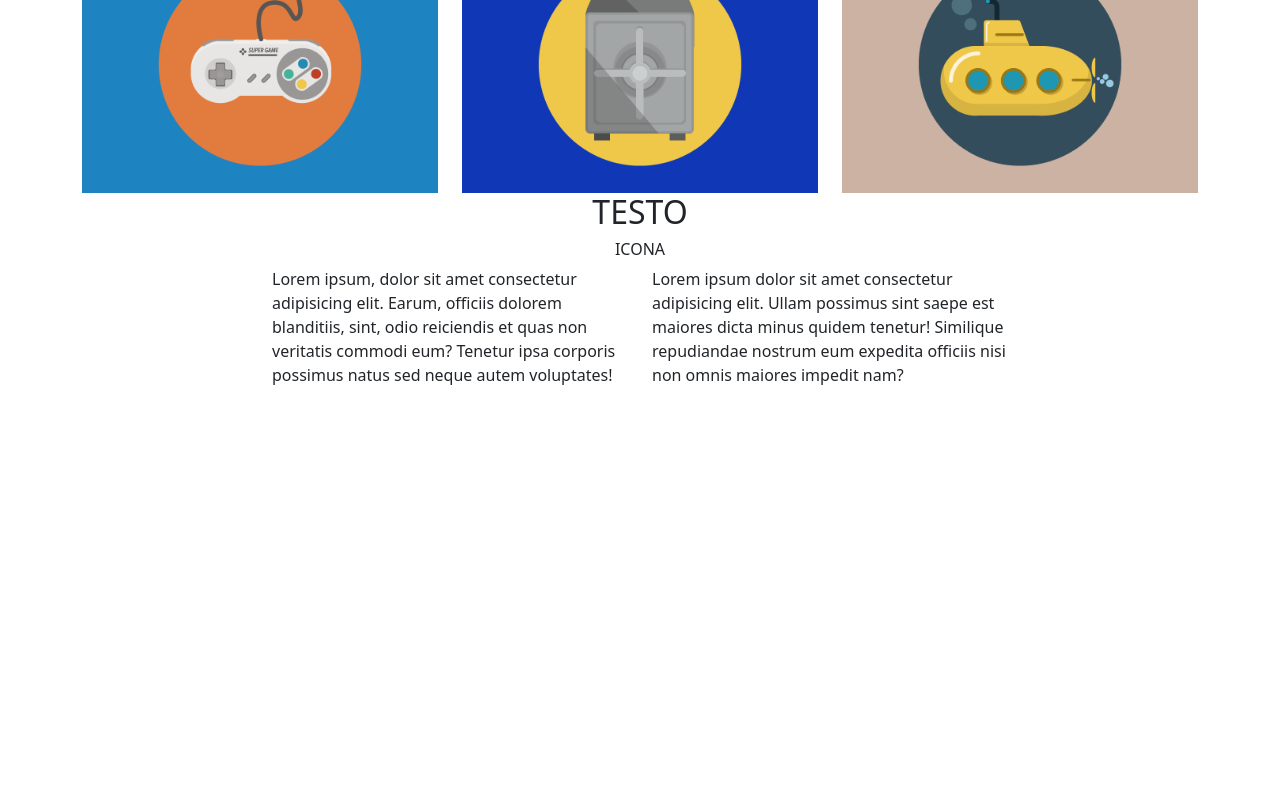
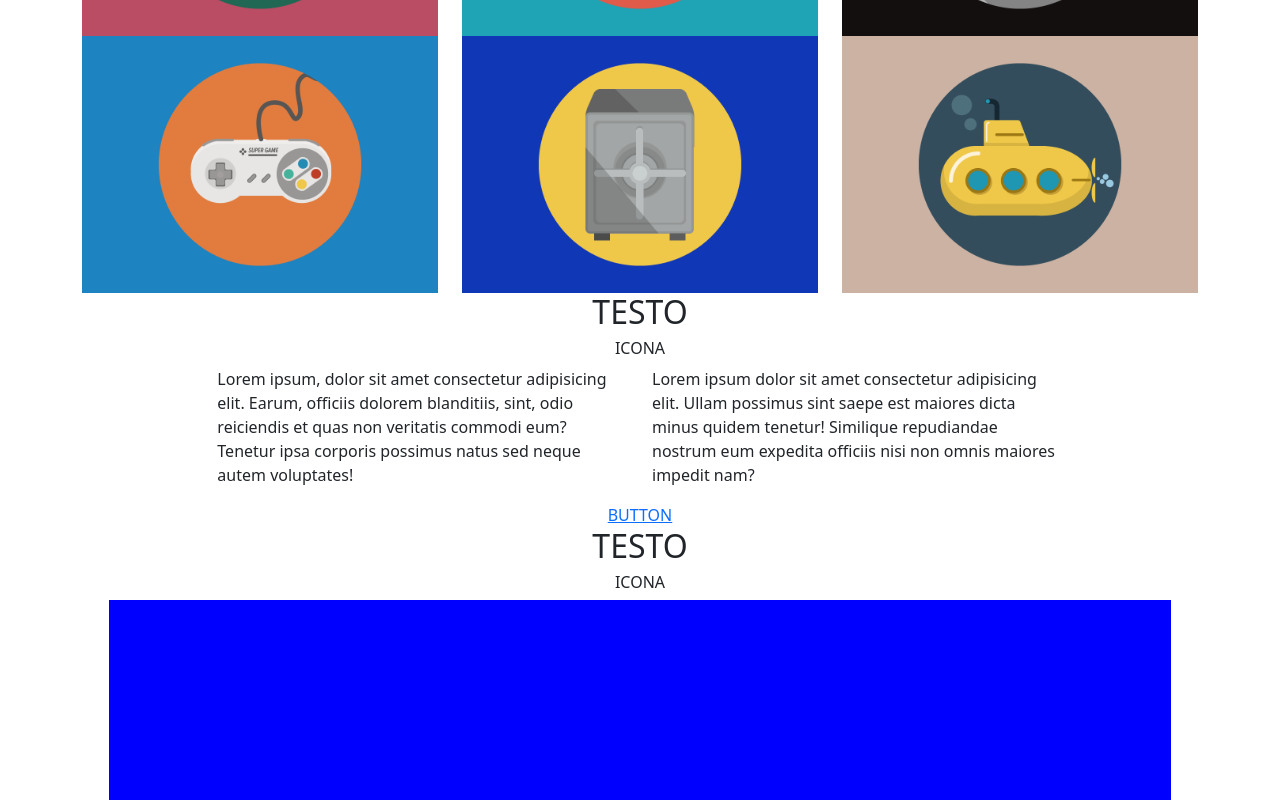
Before and after one commit to SimonePizziconi/html-css-bootstrap-freelancer, a plain HTML site: page index.html in a window 1280 px wide. Shown: the part 1164-1964 px from the top of the page. Before the commit the page ends 1567 px from the top, so only its background shows below. Drawn offline with nearby package versions, Linux system fonts and the light colour scheme.

Commit message:
Add Structure Contact

```diff
--- a/css/style.css
+++ b/css/style.css
@@ -3,7 +3,6 @@
 nav{
     height: 80px;
     background-color: #2c3e50;
-    width: 100%;
     display: flex;
     align-items: center;
     justify-content: space-between;
@@ -30,5 +29,5 @@ div img{
 
 .box{
     background-color: blue;
-    min-height: 20px;
+    min-height: 200px;
 }
--- a/index.html
+++ b/index.html
@@ -13,19 +13,19 @@
 </head>
 <body>
 
-    <div class="container">
+    <div class="container-fluid g-0">
         <!-- Testa della pagina -->
         <header>
             <div class="row">
                 <div class="col-12">
                     <nav>
                         <h1>LOGO</h1>
-                        <a href="#">MENU</a>
                     </nav>
                 </div>
             </div>
             <section class="jumbotron">
-                <div class="row justify-content-center">
+
+                <div class="row justify-content-center g-0">
                     <div class="col-6">
                         <div>
                             <img src="img/avatar.svg" alt="avatar">
@@ -42,6 +42,7 @@
         <main>
 
             <!-- SECTION PORTFOLIO -->
+
             <section>
                 <div class="row justify-content-center">
                     <div class="col-6">
@@ -51,6 +52,7 @@
                         </div>
                     </div>
                 </div>
+            <div class="container container-sm container-md container-lg">
                 <div class="row">
                     <div class="col-12 col-md-6 col-lg-4">
                         <img src="img/cabin.png" alt="">
@@ -71,12 +73,13 @@
                         <img src="img/submarine.png" alt="">
                     </div>
                 </div>
+            </div>
             </section>
 
             <!-- SECTION ABOUT -->
             <section>
                 <div class="row justify-content-center">
-                    <div class="col-4">
+                    <div class="col-6">
                         <div class="text">
                             <h2>TESTO</h2>
                             <h6>ICONA</h6>
@@ -87,13 +90,35 @@
                     <div class="col-10 col-md-4">
                         <p>Lorem ipsum, dolor sit amet consectetur adipisicing elit. Earum, officiis dolorem blanditiis, sint, odio reiciendis et quas non veritatis commodi eum? Tenetur ipsa corporis possimus natus sed neque autem voluptates!</p>
                     </div>
-
                     <div class="col-10 col-md-4">
                         <p>Lorem ipsum dolor sit amet consectetur adipisicing elit. Ullam possimus sint saepe est maiores dicta minus quidem tenetur! Similique repudiandae nostrum eum expedita officiis nisi non omnis maiores impedit nam?</p>
                     </div>
+                    <div class="row justify-content-center">
+                        <div class="col-4">
+                            <div class="text">
+                                <a href="#">BUTTON</a>
+                            </div>
+                        </div>
+                    </div>
+                </div>
+            </section>
+
+            <!-- SECTION CONTATTI -->
+            <section>
+                <div class="row justify-content-center">
+                    <div class="col-6">
+                        <div class="text">
+                            <h2>TESTO</h2>
+                            <h6>ICONA</h6>
+                        </div>
+                    </div>
                 </div>
 
-
+                <div class="row justify-content-center">
+                    <div class="col-10">
+                        <div class="box"></div>
+                    </div>
+                </div>
             </section>
         </main>
 
```
